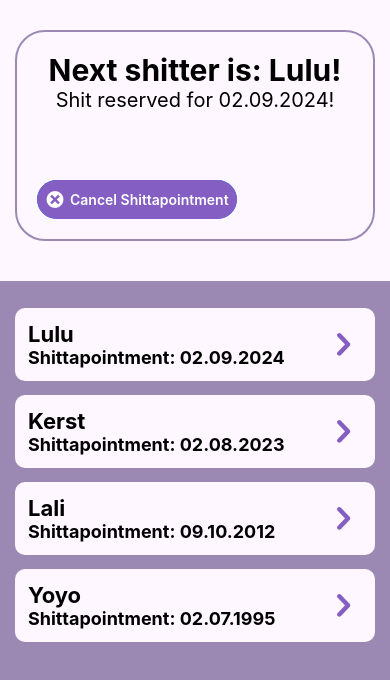
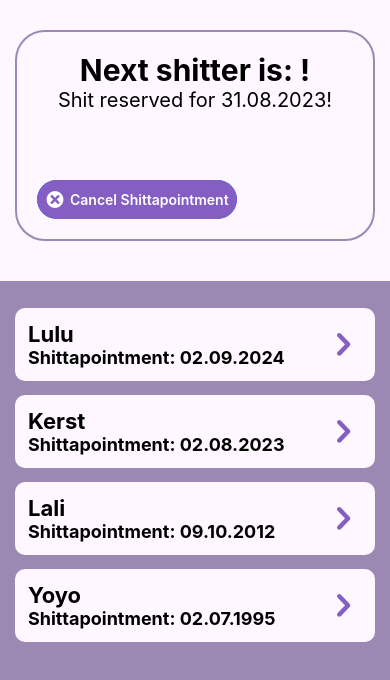
Before and after one commit to fischer-hub/shitwise, a React Native app: screen / in a window 390 px wide. Shown: the top 680 px of the page. Built offline with nearby package versions, Linux system fonts and the light colour scheme.

Commit message:
WHEREVER WHENEVER

```diff
--- a/src/components/NextShitterComponent.tsx
+++ b/src/components/NextShitterComponent.tsx
@@ -4,24 +4,24 @@ import { format, closestIndexTo, isBefore } from 'date-fns'
 import Icon from 'react-native-vector-icons/Entypo';
 
 type shitListEntry = {
-  date: Date;
-  title: string;
+  dateBegin: Date | undefined;
+  dateEnd: Date | undefined;
+  name: string;
 };
 
 const getNextShitter = ( shitListSorted: shitListEntry[] ) => {
   const currentDate = new Date();
-  const dateList = shitListSorted.map(entry => entry.date);
+  const dateList = shitListSorted.map(entry => entry.dateBegin ??= new Date());
   var closest_idx = closestIndexTo(currentDate, dateList);
 
   if(closest_idx !== undefined){
-    if(isBefore(shitListSorted[closest_idx].date, currentDate)){
+    if(isBefore(shitListSorted[closest_idx].dateBegin ??= new Date, currentDate)){
       closest_idx++;
     }
   }
   else{
-    return {date: new Date(1969, 4, 20), title: 'No shit appointments registered yet.'}
+    return {dateBegin: new Date(1969, 4, 20), dateEnd: new Date(1969, 4,21), name: 'No shit appointments registered yet.'}
   }
-  console.log("closestidx: ",closest_idx)
   return shitListSorted[closest_idx];
 };
 
@@ -32,8 +32,8 @@ const NextShitterComponent = (props: any) => {
   return (
     <SafeAreaView style={styles.wrapper}>
       <View style={styles.nextShitterContainer}>
-        <Text style={styles.nextShitterFont1}>Next shitter is: {getNextShitter(data).title}!</Text>
-        <Text style={styles.nextShitterFont2}>Shit reserved for {format(getNextShitter(data).date, 'dd.MM.yyyy')}!</Text>
+        <Text style={styles.nextShitterFont1}>Next shitter is: {getNextShitter(data).name}!</Text>
+        <Text style={styles.nextShitterFont2}>Shit reserved for {format(getNextShitter(data).dateBegin ??= new Date(), 'dd.MM.yyyy')}!</Text>
         <View style={styles.cancelBtnContainer}>
           <Icon.Button iconStyle={{marginRight: 5}} borderRadius={20} name='circle-with-cross' style={styles.cancelShitappointmentBtn}>
             Cancel Shittapointment
--- a/src/components/ShitListComponent.tsx
+++ b/src/components/ShitListComponent.tsx
@@ -2,6 +2,7 @@ import React from 'react';
 import { FlatList, StyleSheet, Text, View } from 'react-native';
 import { format, compareDesc } from "date-fns";
 import Entypo from 'react-native-vector-icons/Entypo';
+import { channel } from './supabaseConfig'
 
 type shitListEntry = {
   date: Date;
@@ -44,17 +45,7 @@ const styles = StyleSheet.create({
   }
 });
 
-const FlatListItemSeparator = () => {
-  return (
-    <View
-      style={{
-        height: 1,
-        width: "100%",
-        backgroundColor: "#000",
-      }}
-    />
-  );
-}
+
 
 
 const compShitListEntries = ( a: shitListEntry, b: shitListEntry ) => {
@@ -84,7 +75,6 @@ const ShitListComponent = (props: any) => {
         data={data}
         renderItem={({item}) => renderShitListEntry(item)}
         keyExtractor={item => format(item.date, 'yyyy-MM-dd')}
-        //ItemSeparatorComponent={FlatListItemSeparator}
       />
     </View>
   );
--- a/src/components/supabaseConfig.tsx
+++ b/src/components/supabaseConfig.tsx
@@ -5,3 +5,5 @@ const supabaseKey = 'eyJhbGciOiJIUzI1NiIsInR5cCI6IkpXVCJ9.eyJpc3MiOiJzdXBhYmFzZS
 
 
 export const shitwiseDB = createClient(supabaseUrl, supabaseKey);
+
+export const channel = shitwiseDB.channel('schema-db-changes').on('postgres_changes', { event: 'INSERT', schema: 'public'}, (payload) => console.log(payload)).subscribe()
```
